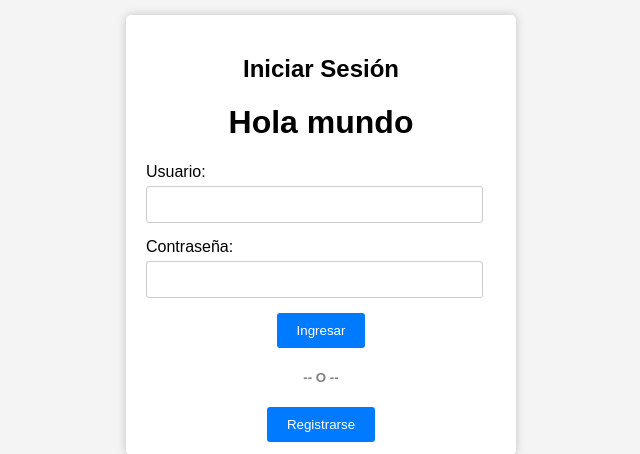
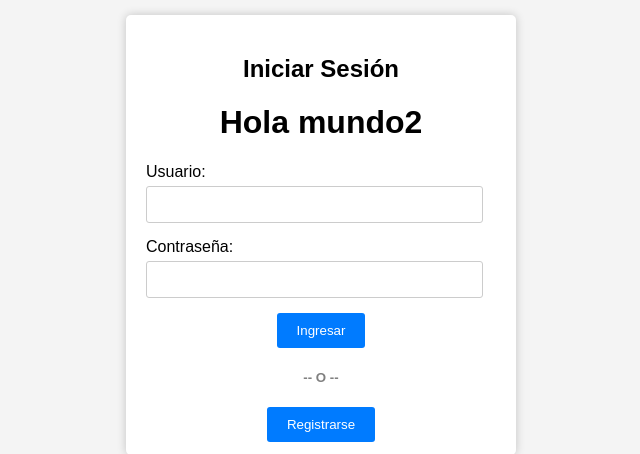
Before and after one commit to CarlosGuedea/MISprueba, a PHP site: page /success/views/login/login.php in a window 1280 px wide. Shown: the part 165-619 px from the top of the page, without its empty margins (319-959 px from the left). Run offline with PHP 8.4, Linux system fonts and the light colour scheme; the template is opened without the code that fills it, so the values that code supplies are empty.

Commit message:
Continuous integration

```diff
--- a/views/login/login.php
+++ b/views/login/login.php
@@ -11,7 +11,7 @@
 <body id="content">
   <div class="login-container">
     <h2>Iniciar Sesión</h2>
-    <h1>Hola mundo</h1>
+    <h1>Hola mundo2</h1>
     <div style="color:red">
       <p> <?php error_reporting(0);
             echo $Error; ?> </p>
```
